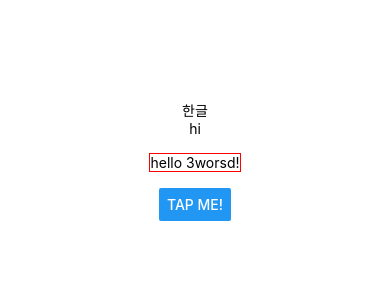
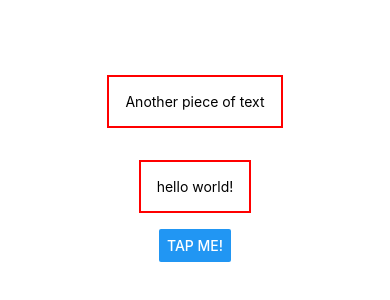
Before and after one commit to nowaveosu/react-native-test, a React Native app in the folder RN-test/: screen / in a window 390 px wide. Shown: the part 262-562 px from the top of the page. Built offline with nearby package versions, Linux system fonts and the light colour scheme.

Commit message:
[Add] styleSheet 사용

```diff
--- a/RN-test/App.js
+++ b/RN-test/App.js
@@ -6,10 +6,11 @@
   return (
     <View style={styles.container}>
       <View>
-        <Text>한글</Text>
+        <Text style={styles.dummyText}>Another piece of text</Text>
       </View>
-      <Text>hi</Text>
-      <Text style={{margin: 16, borderWidth: 1 ,borderColor: 'red'}}>hello 3worsd!</Text>
+      <Text style={styles.dummyText}>
+        hello world!
+      </Text>
       <Button title='tap me!'/>
     </View>
   );
@@ -22,4 +23,10 @@
     alignItems: 'center',
     justifyContent: 'center',
   },
+  dummyText: {
+    margin: 16,
+    padding: 16,
+    borderWidth: 2,
+    borderColor: 'red',
+  }
 });
```
